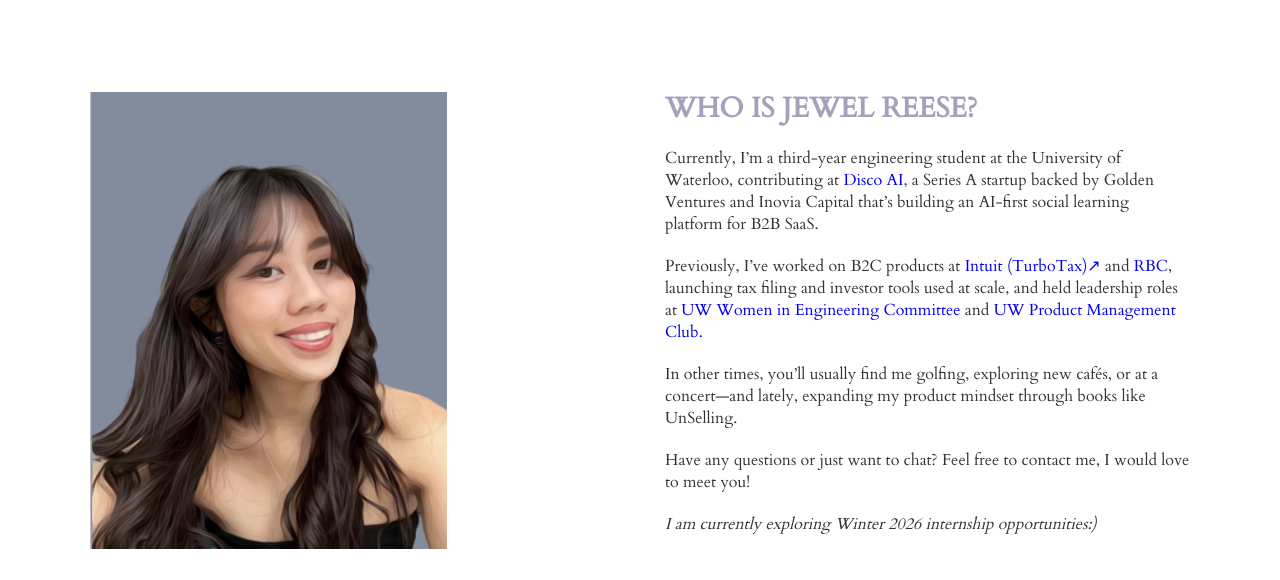
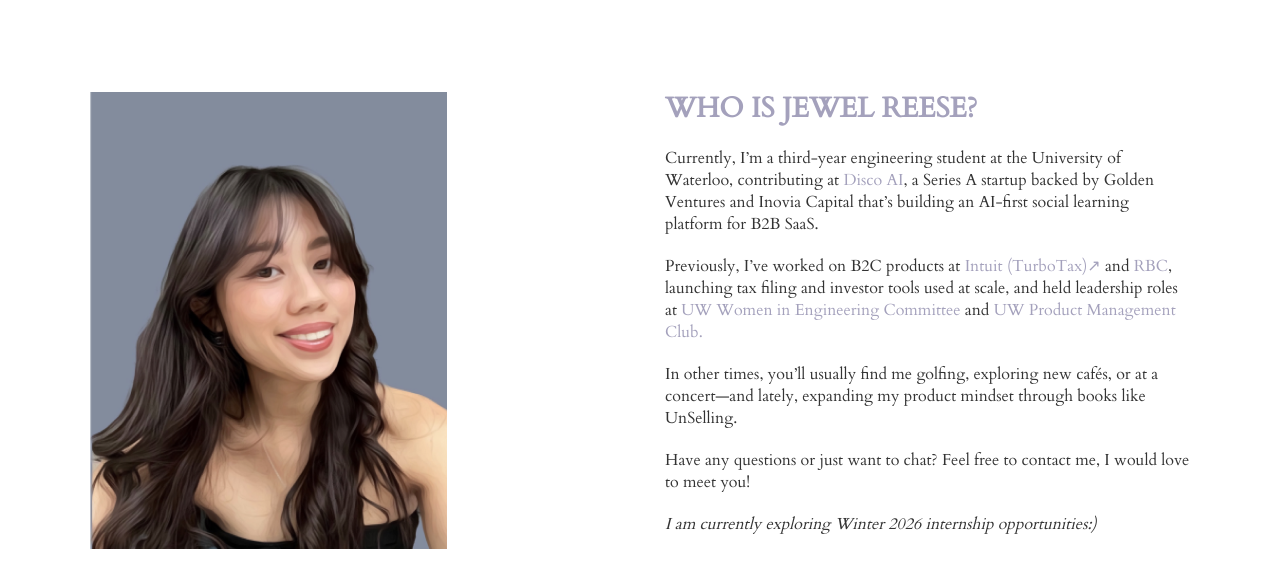
Before and after one commit to jewel-reese/portfolio, a plain HTML site: page about.html in a window 1280 px wide. Shown: the part 220-800 px from the top of the page. Drawn offline with nearby package versions, Linux system fonts and the light colour scheme.

Commit message:
Update about.css

```diff
--- a/css/about.css
+++ b/css/about.css
@@ -26,6 +26,17 @@
     font-style: italic;
 }
 
+.about_content a {
+    color: var(--main-color);
+    text-decoration: none;
+}
+
+  .about_content a:hover {
+    color: #646090;
+    text-decoration: underline; /
+  }
+
+
 @media screen and (max-width: 992px) {
     .about_container {
         grid-template-columns: repeat(2, 1fr);
```
